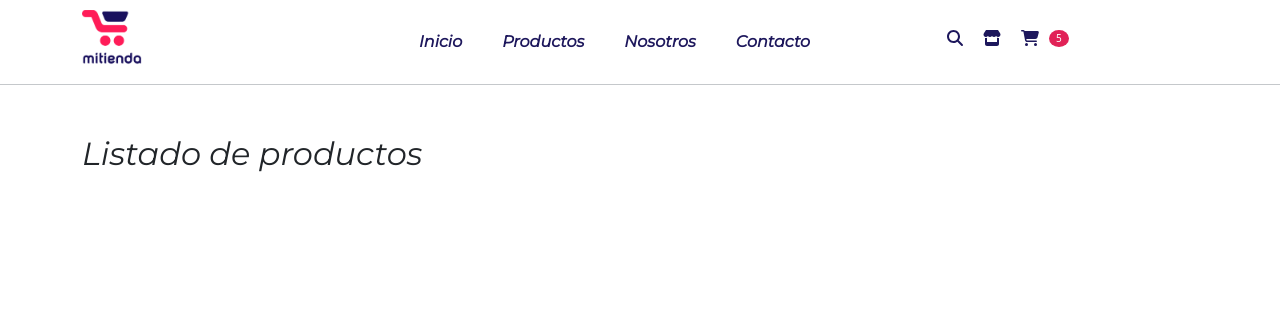
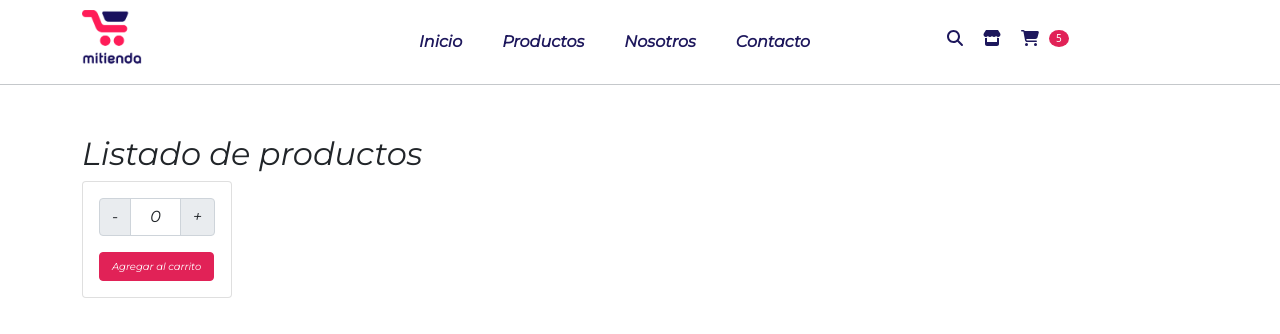
Before and after one commit to verofloeza/mi-tienda.Frias-ReactJS, a React (Create React App) app: page / in a window 1280 px wide. Shown: the top 334 px of the page. Built offline with nearby package versions, Linux system fonts and the light colour scheme.

Commit message:
contador

```diff
--- a/package.json
+++ b/package.json
@@ -10,6 +10,7 @@
     "@testing-library/jest-dom": "^5.16.4",
     "@testing-library/react": "^13.3.0",
     "@testing-library/user-event": "^13.5.0",
+    "autoprefixer": "10.4.7",
     "babel-plugin-macros": "^3.1.0",
     "bootstrap": "^5.1.3",
     "react": "^18.1.0",
--- a/src/App.js
+++ b/src/App.js
@@ -5,7 +5,7 @@ function App() {
   return (
     <div className='cuerpo'>
       <NavBar />
-      <ItemListContainer />
+      <ItemListContainer inicial="0" stock="50"/>
     </div>
   );
 }
--- a/src/components/ItemListContainer.js
+++ b/src/components/ItemListContainer.js
@@ -1,14 +1,44 @@
 import './css/ItemListContainer.css';
 
-import {Col, Container, Row} from 'react-bootstrap';
+import {Button, Card, Col, Container, Row} from 'react-bootstrap';
+import React, { useState } from 'react';
 
-function ItemListContainer() {
+function ItemListContainer(props) {
+  const [ cant, setCant] = useState(0);
+
+  const sumar = () =>
+  {
+    if( cant < props.stock ){
+      setCant(cant+1);
+    }
+  }
+
+  const quitar = () =>
+  {
+    if( cant > props.inicial ){
+      setCant(cant-1);
+    }
+  }
+
+
   return (
     <div className='body'>
         <Container>
             <Row>
                 <Col className="colPadding">
                     <h2>Listado de productos</h2>
+                    <Card className='card'>
+                      <Card.Body>
+                        <div class="input-group mb-3">
+                          <button onClick={quitar} className="input-group-text">-</button>
+                          <input type="text" class="form-control" value={cant} />
+                          <button onClick={sumar} className="input-group-text">+</button>
+                        </div>
+                        <Button className="buttonAccent">Agregar al carrito</Button>
+                      </Card.Body>
+                    </Card>
+
+
                 </Col>
             </Row>
         </Container>
--- a/src/components/NavBar.js
+++ b/src/components/NavBar.js
@@ -15,7 +15,7 @@ function NavBar() {
       <Container>
       <Row>
         <Col>
-          <img src={require('../assets/images/logo-mitienda-300px.png')} className="logoEmpresa" />
+          <img src={require('../assets/images/logo-mitienda-300px.png')} className="logoEmpresa" alt="Mi tienda"/>
         </Col>
         <Col xs={6} className='menu'>
           <ul>
--- a/src/components/css/ItemListContainer.css
+++ b/src/components/css/ItemListContainer.css
@@ -3,3 +3,12 @@
     padding-top: 50px;
     font-family:  'Montserrat', sans-serif;
 }
+.card{
+    width: 150px;
+}
+.card input{ text-align: center;}
+.buttonAccent{
+    background-color: #e12257 !important;
+    border-color: #e12257 !important ;
+    font-size: x-small !important;
+}
```
Also changed, not shown: 1 other file (tests, documents, lock files or other folders).
